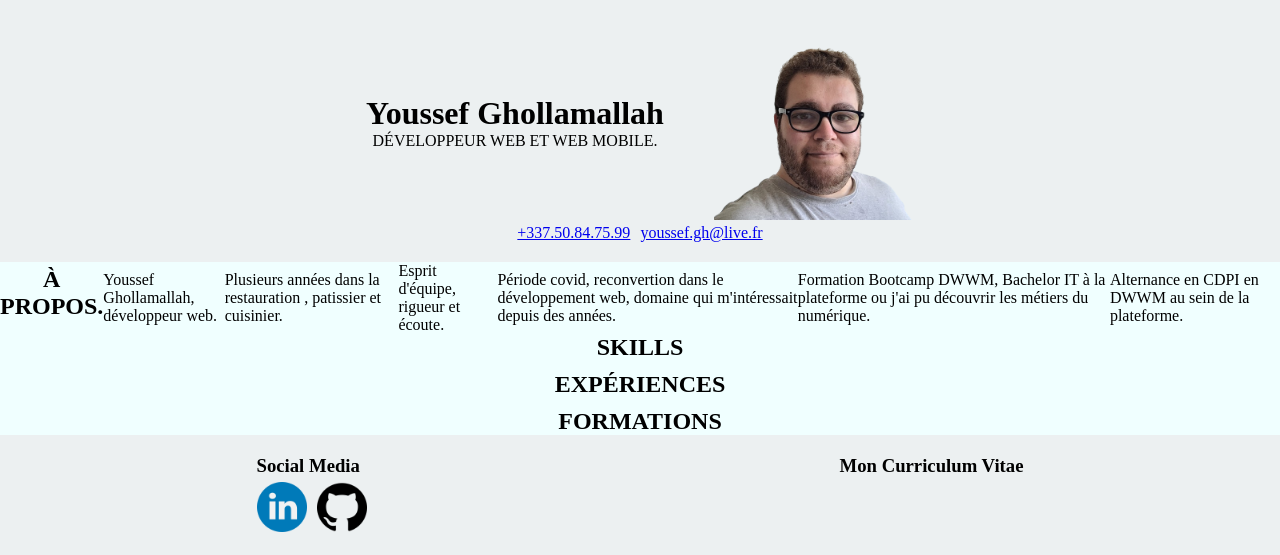
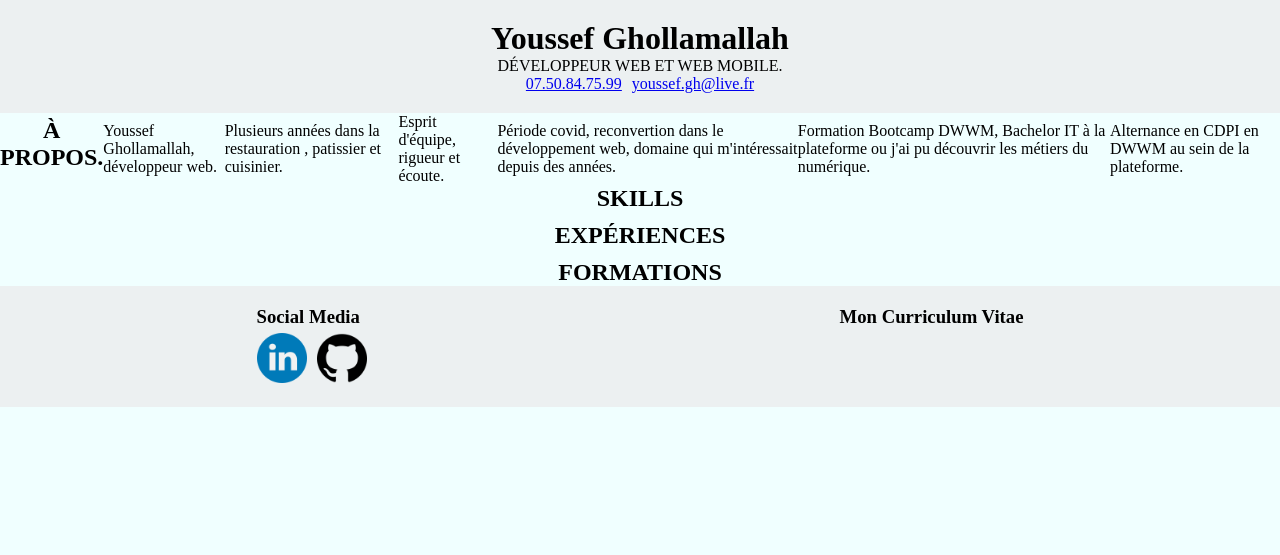
Before and after one commit to YoussefGhollamallah/cv, a PHP site: page / in a window 1280 px wide. Shown: the top 555 px of the page. Run offline with PHP 8.4, Linux system fonts and the light colour scheme.

Commit message:
modification du header

```diff
--- a/includes/header.php
+++ b/includes/header.php
@@ -4,13 +4,11 @@
             <h1>Youssef Ghollamallah</h1>
             <p id="job"></p>
         </article>
-        <article>
-            <img id="profilPicture" src="assets/pictures/profil.png" alt="photo" width="200px" >
-        </article>
+
     </section>
     <nav>
         <ul id="navlink">
-            <li><a href="+33750847599">+337.50.84.75.99</a></li>
+            <li><a href="callto:+33750847599">07.50.84.75.99</a></li>
             <li><a href="mailto:youssef.gh@live.fr">youssef.gh@live.fr</a></li>
         </ul>
     </nav>
```
